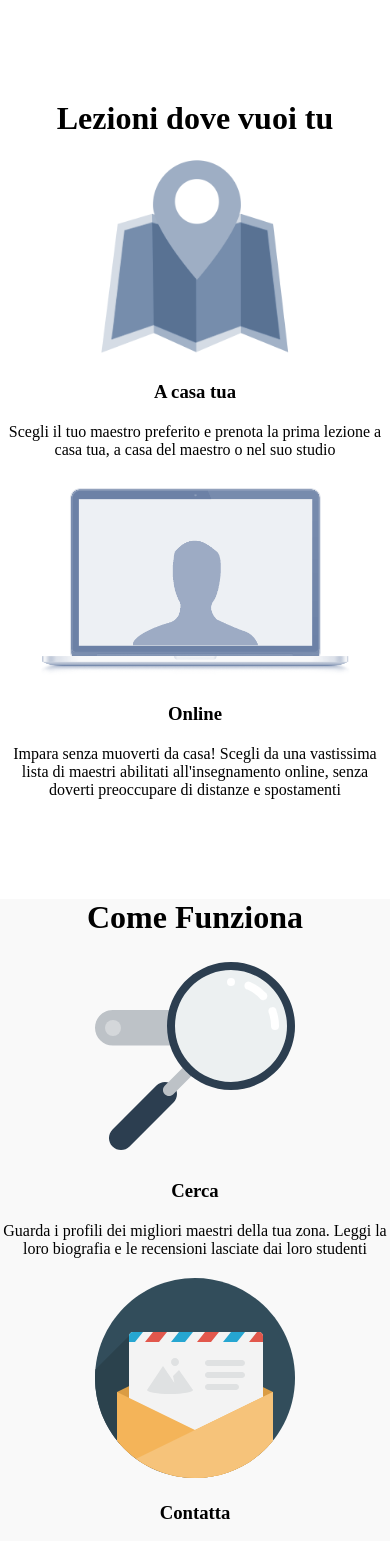
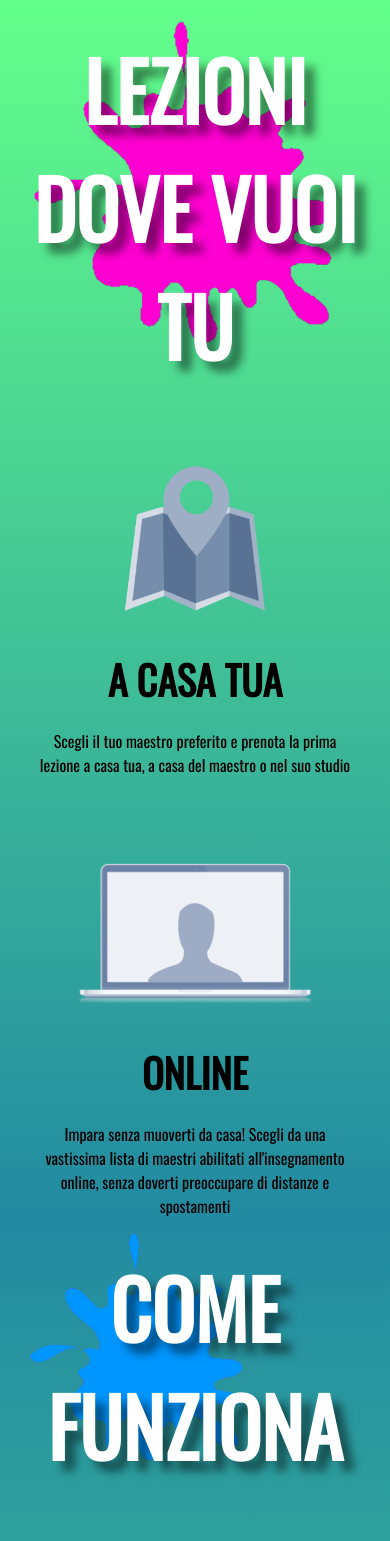
Before and after one commit to LisignoliMichele/html-css-resp-wannabe-12bool, a plain HTML site: page index.html in a window 390 px wide. Shown: the top 1541 px of the page. Drawn offline with nearby package versions, Linux system fonts and the light colour scheme.

Commit message:
responsive smartphone < 768 px

```diff
--- a/css/12-bool.css
+++ b/css/12-bool.css
@@ -22,7 +22,7 @@
 /* mix */
 /* responsive */
 /* /smartphone < 768 */
-@media screen and (min-width: 992px){
+@media screen and (max-width: 767px){
   .col-xs-1{
     width: calc( (100% / 12) * 1 )
   }
--- a/css/style.css
+++ b/css/style.css
@@ -1,4 +1,4 @@
-/* desktop style + all */
+/* /general style + responsive desktop */
 .container *{
   text-align: center;
 }
@@ -33,8 +33,8 @@ hr{
   background-color: #428bca;
   margin-top: 80px;
 }
-/* /desktop style + all */
-/* tablet from 768px to 991px */
+/* /general style + responsive desktop */
+/* responsive tablet from 768px to 991px */
 @media screen and (min-width: 768px) and (max-width: 991px){
   body{
     font-family: 'Oswald', sans-serif;
@@ -47,7 +47,7 @@ hr{
     padding: 0 20px 0 20px;
   }
   img{
-    max-height: 180px;
+    height: 160px;
     margin-top: 80px;
   }
   h1{
@@ -81,4 +81,66 @@ hr{
     background: linear-gradient(180deg, rgba(34,138,161,1) 0%, rgba(99,255,139,1) 100%, rgba(0,255,233,1) 100%);
   }
 }
-/* /tablet from 768px to 991px */
+/* /responsive tablet from 768px to 991px */
+/* responsive smartphone < 768 px */
+@media screen and (max-width: 767px){
+  body{
+    font-family: 'Oswald', sans-serif;
+  }
+  .container{
+    width: 90%;
+    margin-top: 0;
+  }
+  [class*="col"]{
+    padding: 0 20px 0 20px;
+  }
+  img{
+    height: 150px;
+    margin-top: 80px;
+  }
+  h1{
+    font-size: 80px;
+    padding-top: 30px;
+    text-transform: uppercase;
+    color: #ffffff;
+    text-shadow: 10px 10px 10px rgba(0, 0, 0, 0.5);
+    background-size:50%;
+    background-repeat: no-repeat;
+  }
+  .section_2{
+    padding-bottom: 30px;
+  }
+  h3{
+    font-size: 40px;
+    margin-top: 30px;
+    text-transform: uppercase;
+  }
+  hr{
+    width: 40%;
+    margin: auto;
+    margin-top: 80px;
+    border: 1px solid black;
+  }
+  .macchia_azzurra{
+    background-image: url("../img/macchia_azzurra.png");
+    background-size: contain;
+  }
+  .macchia_gialla{
+    background-image: url("../img/macchia_gialla.png");
+    background-size: contain;
+  }
+  .macchia_rosa{
+    background-image: url("../img/macchia_rosa.png");
+    background-size: contain;
+  }
+  header,
+  .section_2{
+    background: rgb(34,138,161);
+    background: linear-gradient(0deg, rgba(34,138,161,1) 0%, rgba(99,255,139,1) 100%, rgba(0,255,233,1) 100%);
+  }
+  .section_1{
+    background: rgb(34,138,161);
+    background: linear-gradient(180deg, rgba(34,138,161,1) 0%, rgba(99,255,139,1) 100%, rgba(0,255,233,1) 100%);
+  }
+}
+/* /responsive smartphone < 768 px */
--- a/index.html
+++ b/index.html
@@ -22,13 +22,13 @@
   <!-- header -->
   <header>
     <div class="container">
-      <h1>Lezioni dove vuoi tu</h1>
-      <div class="col-lg-6 col-md-6">
+      <h1 class="macchia_rosa">Lezioni dove vuoi tu</h1>
+      <div class="col-lg-6 col-md-6 col-xs-12">
         <img src="img/icon/maps.png" alt="freccia location">
         <h3>A casa tua</h3>
         <p>Scegli il tuo maestro preferito e prenota la prima lezione a casa tua, a casa del maestro o nel suo studio</p>
       </div>
-      <div class="col-lg-6 col-md-6">
+      <div class="col-lg-6 col-md-6 col-xs-12">
         <img src="img/icon/screen.png" alt="comp portatile">
         <h3>Online</h3>
         <p>Impara senza muoverti da casa! Scegli da una vastissima lista di maestri abilitati all'insegnamento online, senza doverti preoccupare di distanze e spostamenti</p>
@@ -40,18 +40,18 @@
     <!-- section_1 -->
     <section class="section_1">
       <div class="container">
-        <h1>Come Funziona</h1>
-        <div class="col-lg-4 col-md-6">
+        <h1 class="macchia_azzurra">Come Funziona</h1>
+        <div class="col-lg-4 col-md-6 col-xs-12">
           <img src="img/search.svg" alt="lente d'ingrandimento">
           <h3>Cerca</h3>
           <p>Guarda i profili dei migliori maestri della tua zona. Leggi la loro biografia e le recensioni lasciate dai loro studenti</p>
         </div>
-        <div class="col-lg-4 col-md-6">
+        <div class="col-lg-4 col-md-6 col-xs-12">
           <img src="img/letter.svg" alt="busta mail">
           <h3>Contatta</h3>
           <p>Scrivi gratuitamente e senza impegno ai maestri che ti interessano e fai tutte le domande che vuoi!</p>
         </div>
-        <div class="col-lg-4 col-md-6 offset-md-3">
+        <div class="col-lg-4 col-md-6 offset-md-3 col-xs-12">
           <img src="img/male.svg" alt="volto stilizzato">
           <h3>Inizia a Suonare</h3>
           <p>Acquista un pacchetto di lezioni! Vuoi cambiare maestro? Le lezioni acquistate valgono con tutti i più di 1400 maestri Cademi!</p>
@@ -62,20 +62,20 @@
     <!-- section_2 -->
     <section class="section_2">
       <div class="container">
-        <h1>Perchè Cademi</h1>
-        <div class="col-lg-12 col-md-6">
+        <h1 class="macchia_gialla">Perchè Cademi</h1>
+        <div class="col-lg-12 col-md-6 col-xs-12">
           <img src="img/icon/profile.png" alt="lente d'ingrandimento">
           <h3>La più grande scuola d'Italia</h3>
           <p>Su Cademi trovi centinaia di Maestri qualificati e competenti in tutta Italia. Scegli quello più adatto a te e contattali senza impegno</p>
           <hr class="d-none-md">
         </div>
-        <div class="col-lg-12 col-md-6">
+        <div class="col-lg-12 col-md-6 col-xs-12">
           <img src="img/icon/secure.png" alt="icona stemma">
           <h3>Soddisfazione Garantita</h3>
           <p>Se non sei soddisfatto del tuo maestro, puoi cambiarlo senza costi aggiuntivi. Le lezioni acquistate su Cademi possono essere utilizzate con tutti i nostri maestri e il nostro team è sempre disponibile per darti un consiglio!</p>
           <hr class="d-none-md">
         </div>
-        <div class="col-lg-12 col-md-6 offset-md-3">
+        <div class="col-lg-12 col-md-6 offset-md-3 col-xs-12">
           <img src="img/icon/flex.png" alt="icona settings">
           <h3>Flessibile e Conveniente</h3>
           <p>Cademi non ha alcun costo d’iscrizione a differenza delle scuole di musica tradizionali. Inoltre, sei tu a scegliere dove fare lezione e gli orari delle tue lezioni.</p>
```
